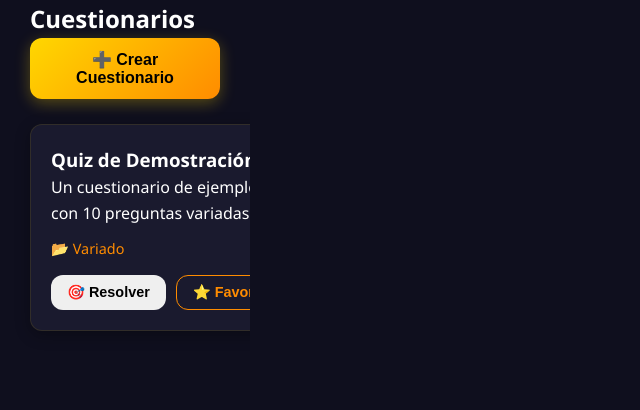
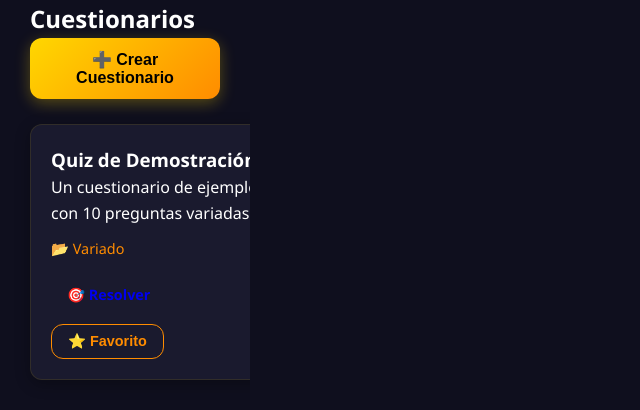
Before and after one commit to eray1324/Nobiru-0.2, a Flask app: page /cuestionarios in a window 1280 px wide. Shown: the part 513-923 px from the top of the page, without its empty margins (0-640 px from the left). Before the commit the page ends 844 px from the top, so only its background shows below. Run offline with Flask 3, Linux system fonts and the light colour scheme; the visitor is signed in with stand-in values (Sample User, id 1).

Commit message:
Update cuestionarios.html

```diff
--- a/templates/cuestionarios.html
+++ b/templates/cuestionarios.html
@@ -76,7 +76,11 @@
                     <p>{{ cuestionario.descripcion }}</p>
                     <p class="categoria">📂 {{ cuestionario.categorias }}</p>
                     <div class="botones-card">
-                        <button class="btn btn-pequeño">🎯 Resolver</button>
+                        <a href="{{ url_for('resolver_cuestionario',
+                     id=cuestionario.id) }}"
+   class="btn btn-pequeño">
+    🎯 Resolver
+</a>
                         <button class="btn btn-pequeño btn-favorito">⭐ Favorito</button>
                     </div>
                 </div>
```
